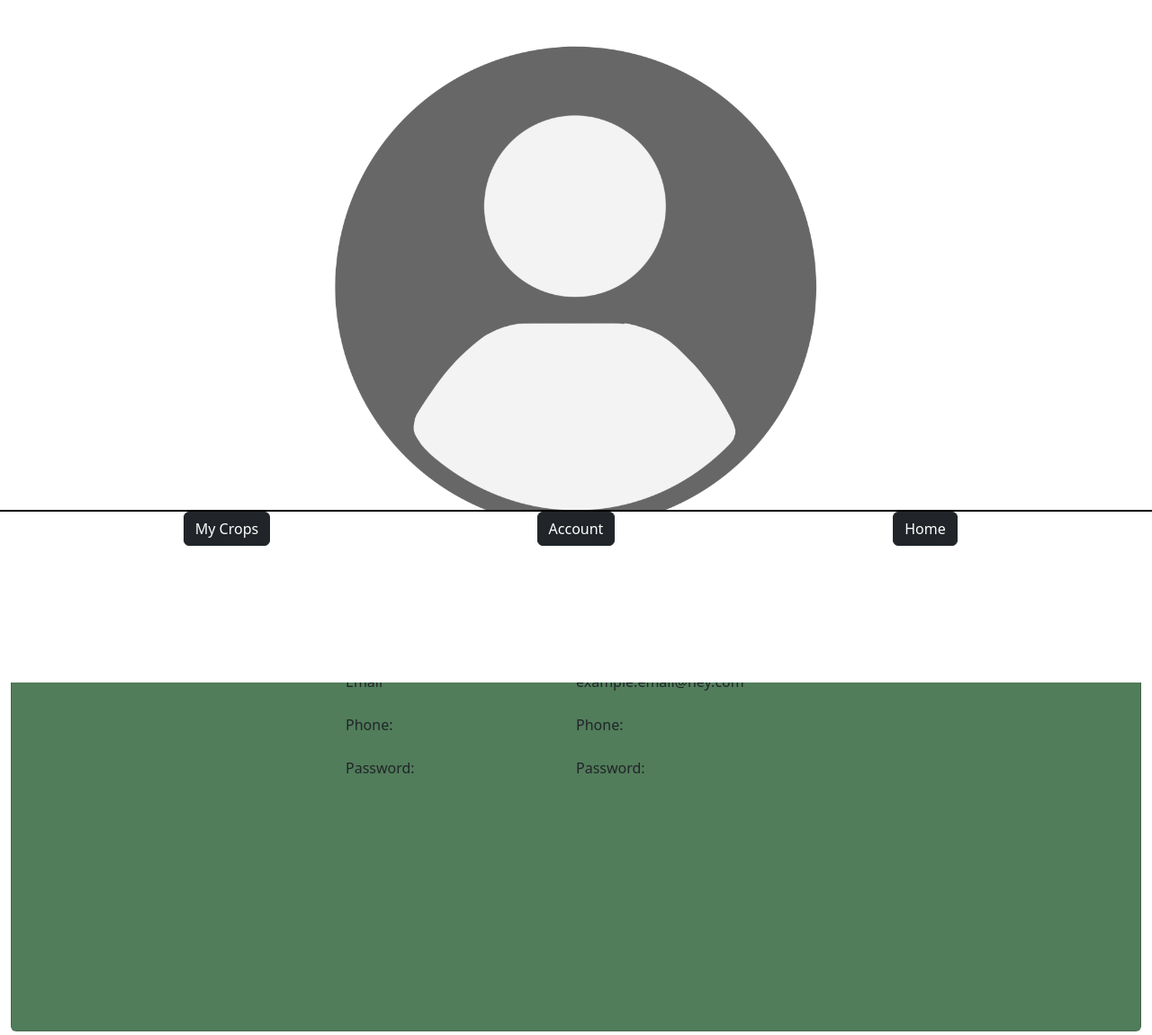
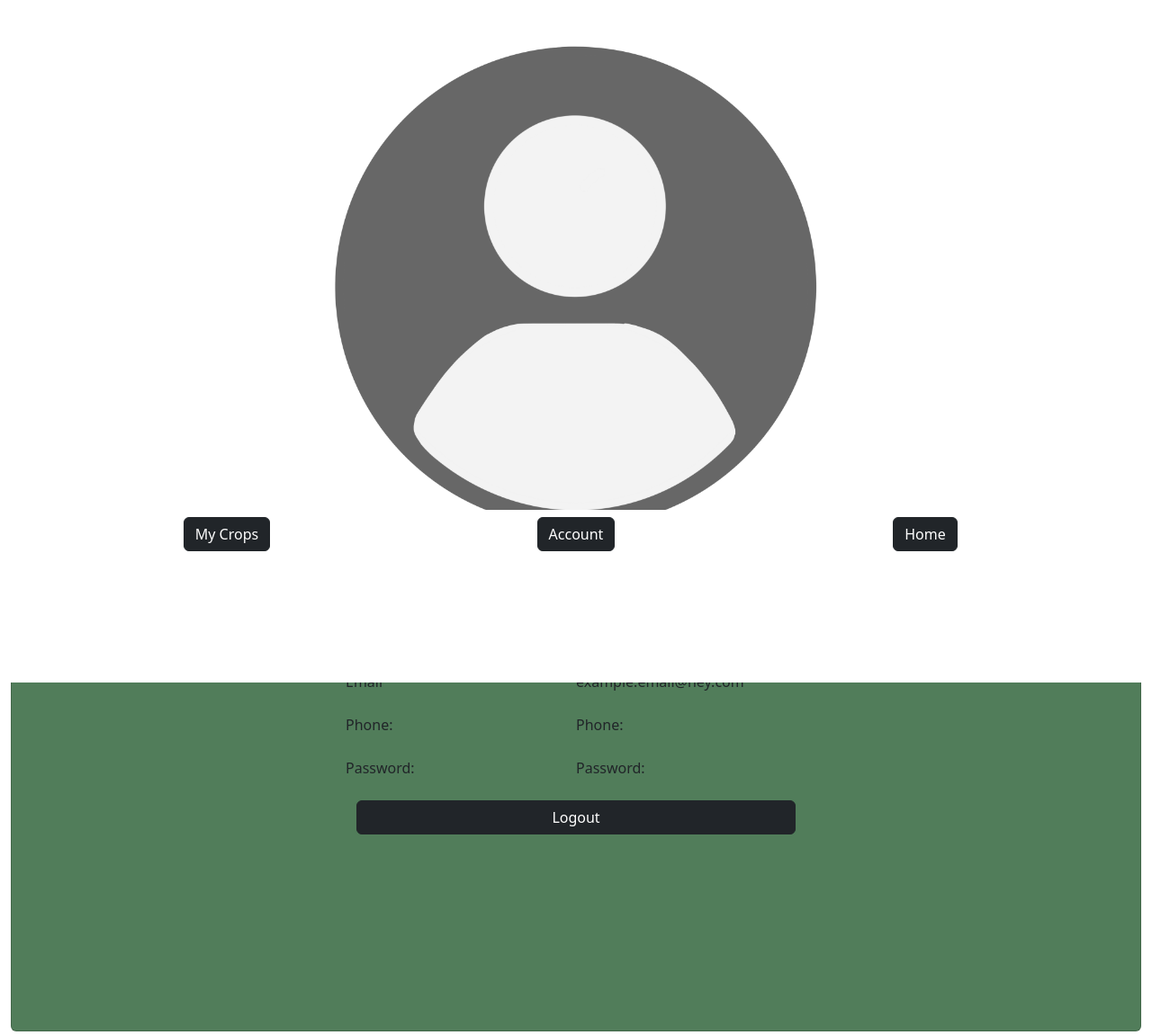
Before and after one commit to jamiebarnett26/Healing-Waters-Farm, a Flask app: page /account in a window 1280 px wide. Shown: the part 41-1192 px from the top of the page at 90% size. Run offline with Flask 3, Linux system fonts and the light colour scheme.

Commit message:
footer format

```diff
--- a/templates/account.html
+++ b/templates/account.html
@@ -38,7 +38,7 @@
 
             <div class="container" style="width:40vw; height:50vh;" margins: auto>
                 <div class="row">
-                    <div class="col" style="width:70vw;">
+                    <div class="col" style="width:70vw; height:20vh">
                     <p>
                         <div class="row"> Email </div>
                         <br>
@@ -49,7 +49,7 @@
                     </p>
                     </div>
 
-                    <div class="col" style="width:7vw;">
+                    <div class="col" style="width:7vw; height:20vh">
                     <p>
                         <div class="row"> example.email@hey.com </div>
                         <br>
@@ -60,8 +60,11 @@
                     </p>
                     </div>
                 </div>
+                <button class = "btn btn-dark w-100" type = "button" id = "test_button"> Logout </button>
+            </div>
 
-            </div>
+
+
 
 
           </div>
@@ -71,5 +74,15 @@
 
       {% include 'footer.html' %}
 
+      <!-- jQuery functions - button links -->
+    <script>
+        $(document).ready(function() {
+            $('#test_button').on('click', function() {
+                window.location.href = '/logout';
+            });
+
+        });
+    </script>
+
 </body>
 </html>
--- a/templates/footer.html
+++ b/templates/footer.html
@@ -6,26 +6,26 @@
 </head>
 <body>
 
-    <footer class="footer fixed-bottom" style = "background-color: white; border-top: 2px solid black; height: 15vw">
+    <footer class="footer fixed-bottom" style = "background-color: white; height: 15vw">
         <div class="container text-center p-0">
             <div class="row p-0">
-                <div class="col">
+                <div class="col" style="margin-top: 1vh; margin-bottom: 1vh;">
                     <div class="btn btn-dark">
                         My Crops
                     </div>
                 </div>
-                <div class="col">
+                <div class="col" style="margin-top: 1vh; margin-bottom: 1vh;">
                     <div class="btn btn-dark">
                         Account
                     </div>
                 </div>
-                <div class="col">
+                <div class="col" style="margin-top: 1vh; margin-bottom: 1vh;">
                     <div class="btn btn-dark">
                         Home
                     </div>
                 </div>
                 {% if admin %}
-                    <div class="col">
+                    <div class="col" style="margin-top: 1vh; margin-bottom: 1vh;">
                         <div class="btn btn-dark">
                             Profiles
                         </div>
```
Also changed, not shown: templates/homepage/homepage.html (+1 -14 lines).
